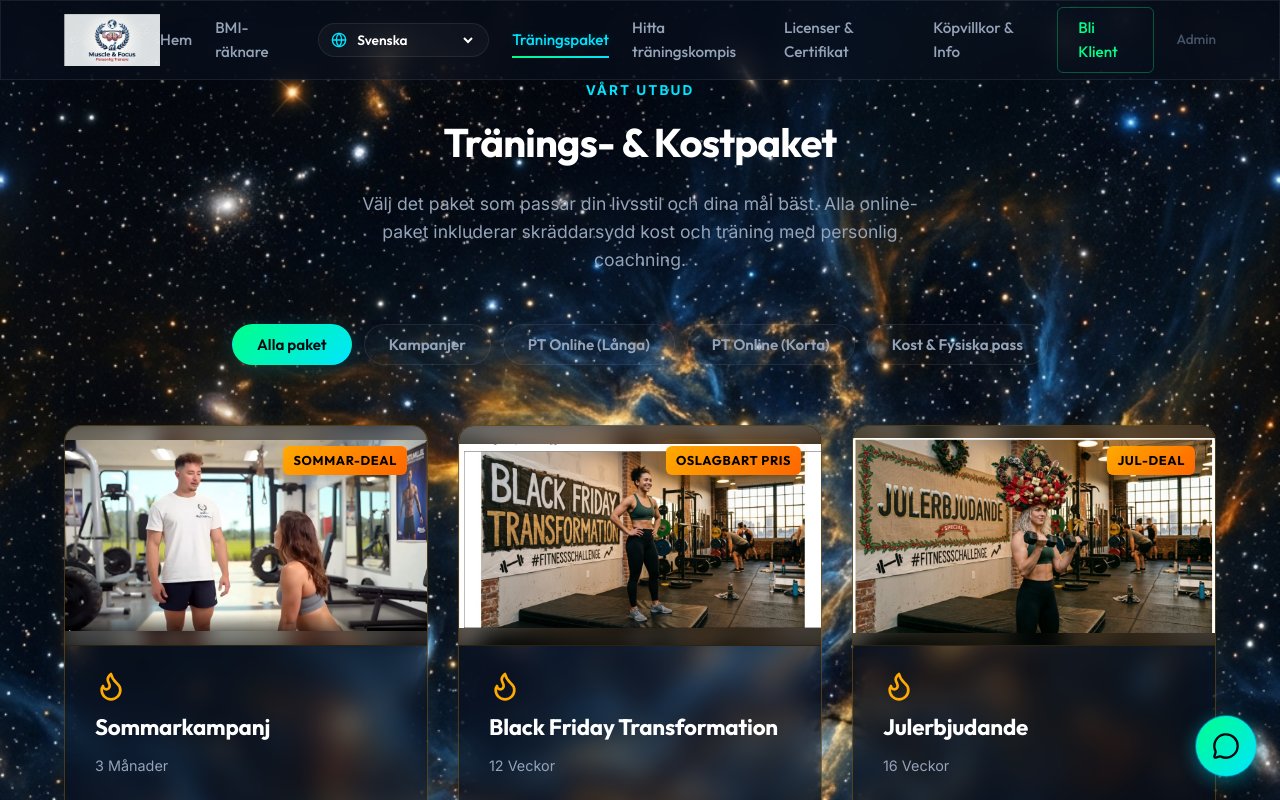
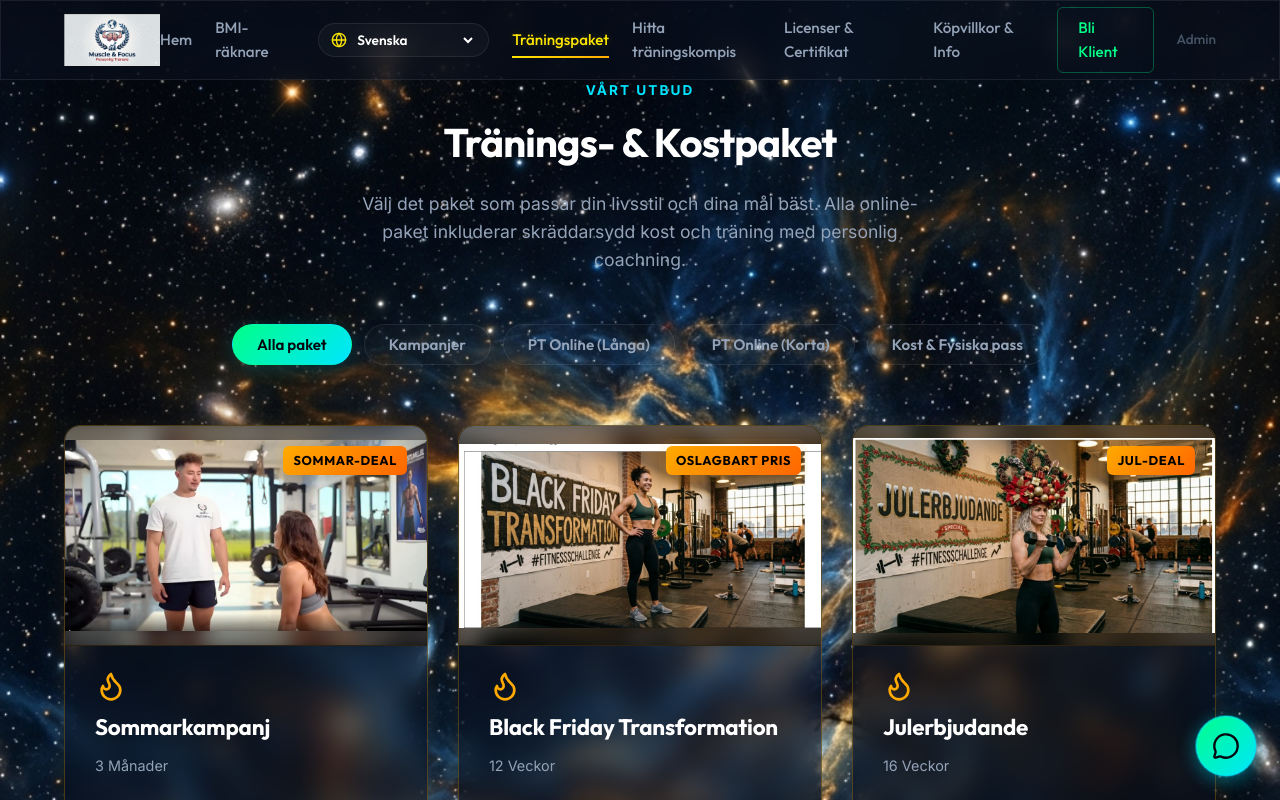
Before and after one commit to ali456663/muscle-focus, a React app: page /paket in a window 1280 px wide. Shown: the top 800 px of the page. Built offline with nearby package versions, Linux system fonts and the light colour scheme; the HTML template or start-up script is replaced by a standard one.

Commit message:
Design update: Navbar background to deep cosmic blue and active/hover links and underlines to yellow

```diff
--- a/src/components/Navbar.css
+++ b/src/components/Navbar.css
@@ -7,7 +7,10 @@
   z-index: 1000;
   display: flex;
   align-items: center;
-  border-bottom: 1px solid var(--border-glass);
+  border-bottom: 1px solid rgba(0, 150, 255, 0.2);
+  background: rgba(13, 27, 62, 0.95);
+  backdrop-filter: blur(12px);
+  -webkit-backdrop-filter: blur(12px);
 }
 
 .navbar-container {
@@ -58,7 +61,7 @@
 }
 
 .nav-link:hover {
-  color: var(--text-white);
+  color: #ffe600;
 }
 
 .nav-link::after {
@@ -68,7 +71,7 @@
   left: 0;
   width: 0;
   height: 2px;
-  background: linear-gradient(90deg, var(--accent-neon), var(--accent-cyan));
+  background: linear-gradient(90deg, #ffe600, #ffaa00);
   transition: var(--transition-normal);
 }
 
@@ -78,8 +81,8 @@
 }
 
 .nav-link.active {
-  color: var(--accent-cyan);
-  text-shadow: 0 0 10px rgba(0, 229, 255, 0.2);
+  color: #ffe600;
+  text-shadow: 0 0 10px rgba(255, 230, 0, 0.2);
 }
 
 .nav-admin {
@@ -140,7 +143,8 @@
   padding: 24px;
   flex-direction: column;
   gap: 20px;
-  border-bottom: 1px solid var(--border-glass);
+  border-bottom: 1px solid rgba(0, 150, 255, 0.2);
+  background: rgba(13, 27, 62, 0.98);
   transform: translateY(-20px);
   opacity: 0;
   visibility: hidden;
@@ -165,7 +169,7 @@
 
 .mobile-link:hover,
 .mobile-link.active {
-  color: var(--accent-cyan);
+  color: #ffe600;
   padding-left: 8px;
 }
 
@@ -207,11 +211,11 @@
 
 .lang-selector-container:hover {
   background: rgba(255, 255, 255, 0.08);
-  border-color: rgba(0, 229, 255, 0.3);
+  border-color: rgba(255, 230, 0, 0.3);
 }
 
 .lang-globe-icon {
-  color: var(--accent-cyan);
+  color: #ffe600;
 }
 
 .lang-select-dropdown {
```
